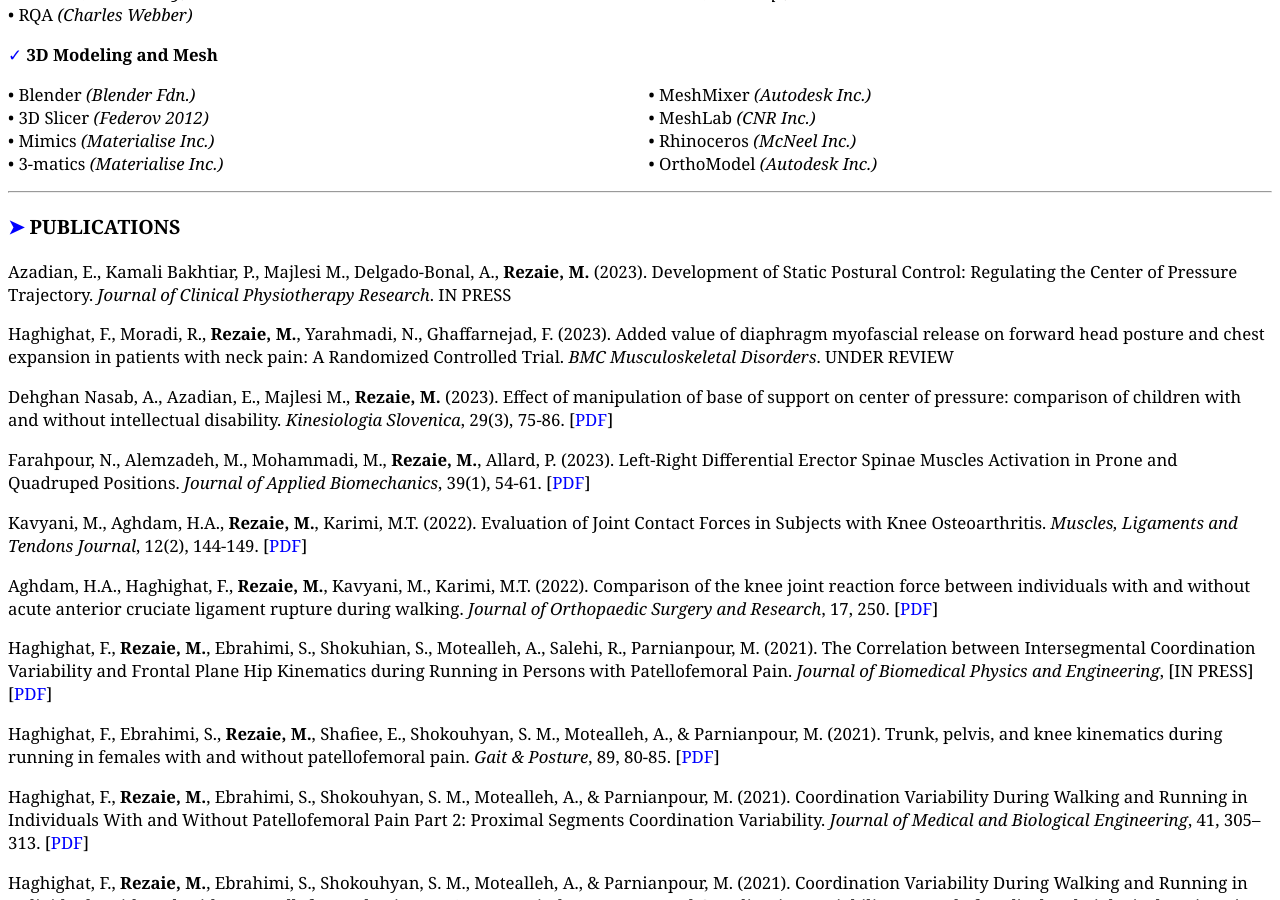
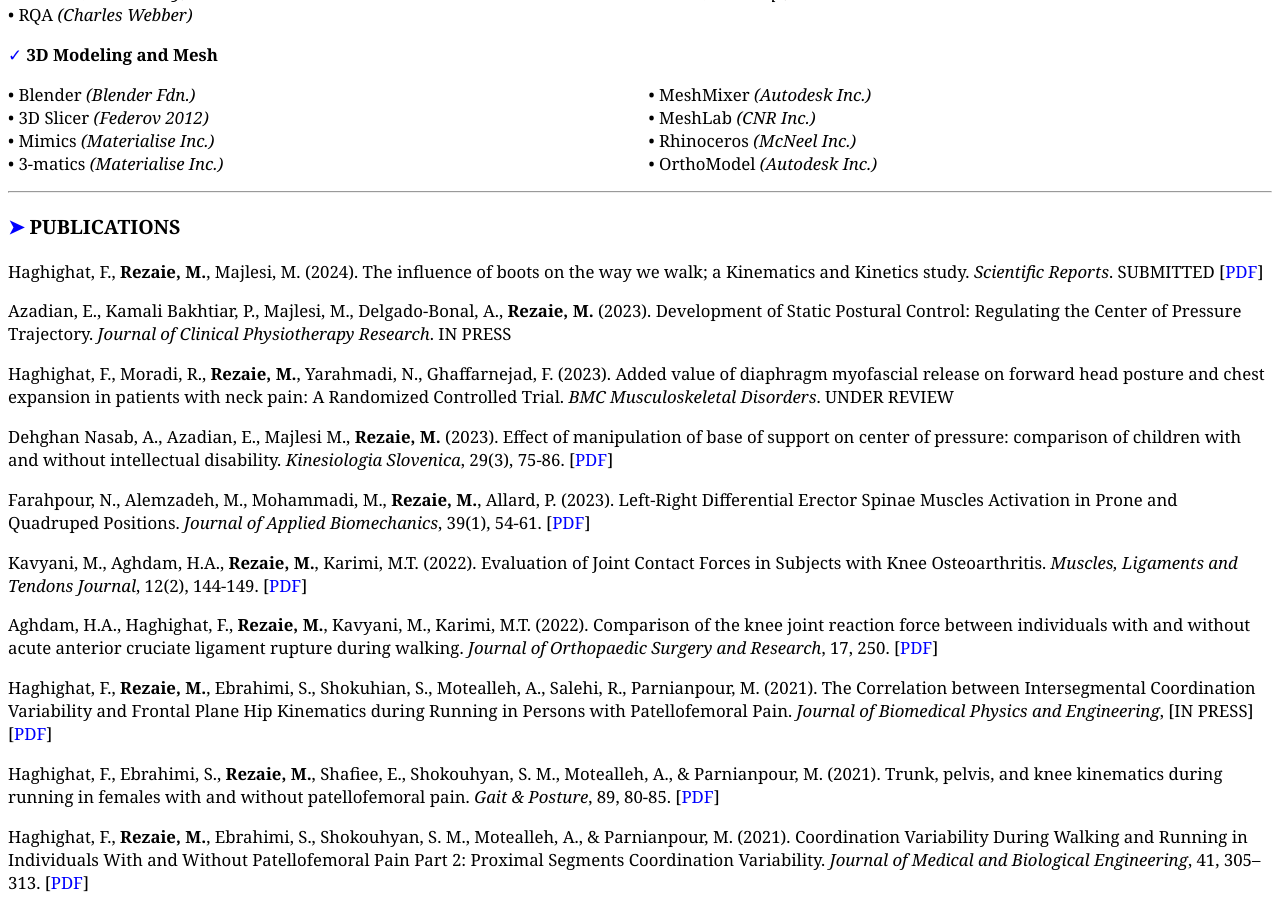
Before and after one commit to mrrezaie/mrrezaie.github.io, a Jekyll site: the page cv.html, which Jekyll copies as it is, in a window 1280 px wide and 900 px high, scrolled down 2078 px. Built offline with Jekyll 4.4.1, drawn with Linux system fonts in a browser that asks for light colours.

Commit message:
Update cv.html

```diff
--- a/cv.html
+++ b/cv.html
@@ -172,7 +172,9 @@
 <h3 id="publications"> <a aria-label="link" href="#publications">&#10148</a> <b>PUBLICATIONS</b></h3>
 
 <!-- <p>Farahpour, N., Ghadimi, V., Ghadimi, N., <b>Rezaie, M.</b>, Alemzadeh, M. (2022). Erector spinae and rectus femoris activity during stair assending and decending with and without school back pack in adolescent idiopathic scoliosis and healthy individuals. Journal of Electromyography and Kinesiology. UNDER REVIEW [PDF]</p> -->
-<p>Azadian, E., Kamali Bakhtiar, P., Majlesi M., Delgado-Bonal, A., <b>Rezaie, M.</b> (2023). Development of Static Postural Control: Regulating the Center of Pressure Trajectory. <i>Journal of Clinical Physiotherapy Research</i>. IN PRESS</p>
+<p>Haghighat, F., <b>Rezaie, M.</b>, Majlesi, M. (2024). The influence of boots on the way we walk; a Kinematics and Kinetics study. <i>Scientific Reports</i>. SUBMITTED
+    [<a aria-label="link" href="about/files/SREP-23-04541.pdf" target="_blank" rel="noopener noreferrer">PDF</a>]</p>
+<p>Azadian, E., Kamali Bakhtiar, P., Majlesi, M., Delgado-Bonal, A., <b>Rezaie, M.</b> (2023). Development of Static Postural Control: Regulating the Center of Pressure Trajectory. <i>Journal of Clinical Physiotherapy Research</i>. IN PRESS</p>
 <p>Haghighat, F., Moradi, R., <b>Rezaie, M.</b>, Yarahmadi, N., Ghaffarnejad, F. (2023). Added value of diaphragm myofascial release on forward head posture and chest expansion in patients with neck pain: A Randomized Controlled Trial. <i>BMC Musculoskeletal Disorders</i>. UNDER REVIEW</p>
 <p>Dehghan Nasab, A., Azadian, E., Majlesi M., <b>Rezaie, M.</b> (2023). Effect of manipulation of base of support on center of pressure: comparison of children with and without intellectual disability. <i>Kinesiologia Slovenica</i>, 29(3), 75-86.
     [<a aria-label="link" href="about/files/azadian2023.pdf" target="_blank" rel="noopener noreferrer">PDF</a>]</p>
```
Lines whose indentation alone changed are shown as unchanged.
